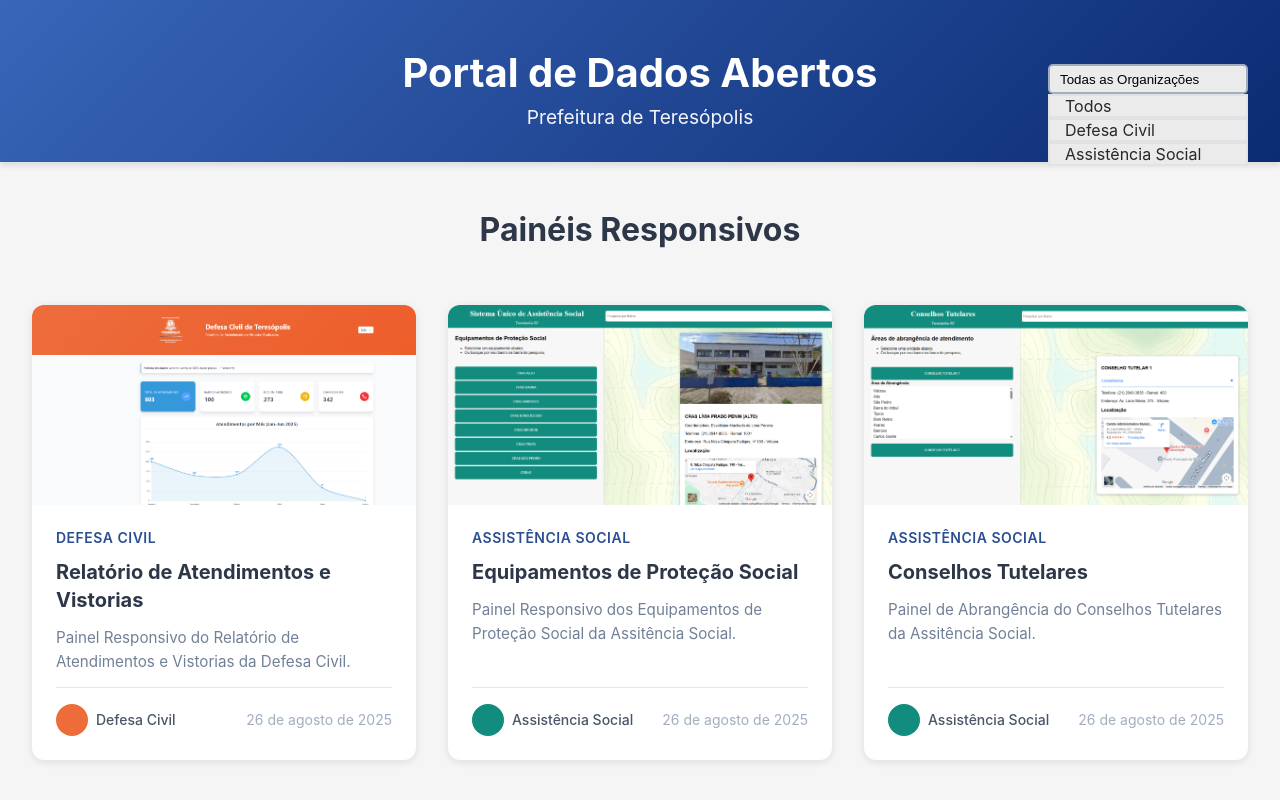
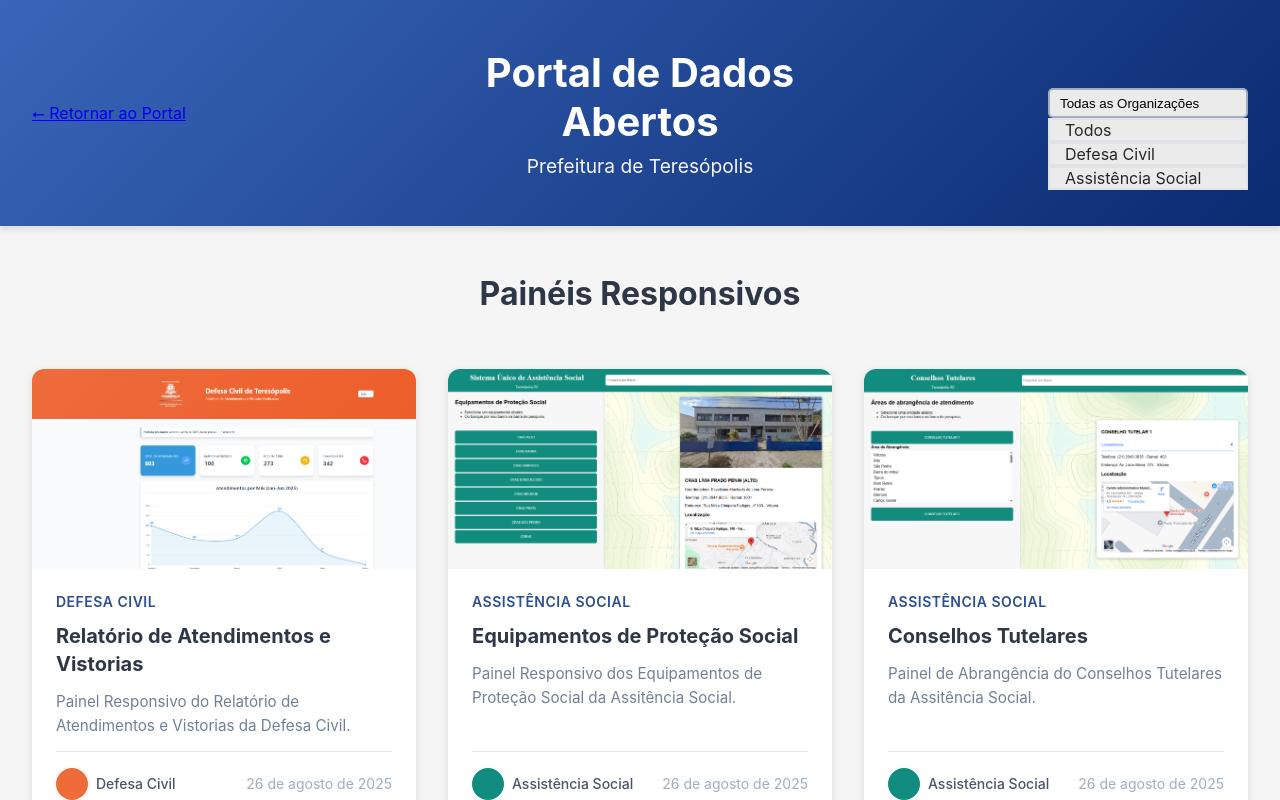
Before and after one commit to CiTecTeresopolis/Pain-is-Responsivos, a React (Vite) app: page / in a window 1280 px wide. Both pictures are taken after a click on the button "Todas as Organizações". Shown: the top 800 px of the page. Built offline with nearby package versions, Linux system fonts and the light colour scheme.

Commit message:
botão de voltar

```diff
--- a/src/App.css
+++ b/src/App.css
@@ -18,11 +18,20 @@
 
 /* Header */
 .header {
-  background: linear-gradient(135deg, #3966b9 0%, #0b2b72 100%);
+  display: flex;
   color: white;
   padding: 3rem 2rem;
   text-align: center;
   box-shadow: 0 4px 6px rgba(0, 0, 0, 0.1);
+  background: linear-gradient(135deg, #3966b9 0%, #0b2b72 100%);
+}
+
+.sub-header {
+  flex: 1;
+  display: flex;
+  /* align-items: center; */
+  flex-direction: column;
+  justify-content: center;
 }
 
 .header h1 {
@@ -184,7 +193,6 @@
   height: 50px;
   display: flex;
   align-items: end;
-  margin-top: -30px;
   flex-direction: column;
 }
 
--- a/src/App.tsx
+++ b/src/App.tsx
@@ -58,7 +58,49 @@ function App() {
     <div className="app">
       {/* Header */}
       <header className="header">
-        <h1>Portal de Dados Abertos</h1>
+        <div className="sub-header" style={{ alignItems: "flex-start" }}>
+          <a href="https://dados.teresopolis.rj.gov.br/">
+            ⭠ Retornar ao Portal
+          </a>
+        </div>
+        <div className="sub-header">
+          <h1>Portal de Dados Abertos</h1>
+          <h3>Prefeitura de Teresópolis</h3>
+        </div>
+        <div className="sub-header" style={{ alignItems: "flex-end" }}>
+          <div className="div-filter">
+            <button
+              onClick={() => SetFilterOpen(!filterOpen)}
+              className="button-select"
+            >
+              {categoryFilter == "Todos"
+                ? "Todas as Organizações"
+                : categoryFilter}
+            </button>
+            {filterOpen && (
+              <div className="list-select">
+                <ul>
+                  {["Todos", "Defesa Civil", "Assistência Social"].map(
+                    (org) => (
+                      <li
+                        key={org}
+                        onClick={() => {
+                          SetCategoryFilter(org);
+                          SetFilterOpen(false);
+                        }}
+                        className=""
+                      >
+                        {org}
+                      </li>
+                    )
+                  )}
+                </ul>
+              </div>
+            )}
+          </div>
+        </div>
+
+        {/*<h1>Portal de Dados Abertos</h1>
         <h3 style={{ marginBottom: "-65px" }}>Prefeitura de Teresópolis</h3>
 
         <div className="div-filter">
@@ -88,7 +130,7 @@ function App() {
               </ul>
             </div>
           )}
-        </div>
+        </div>*/}
       </header>
 
       {/* Main Content */}
```
